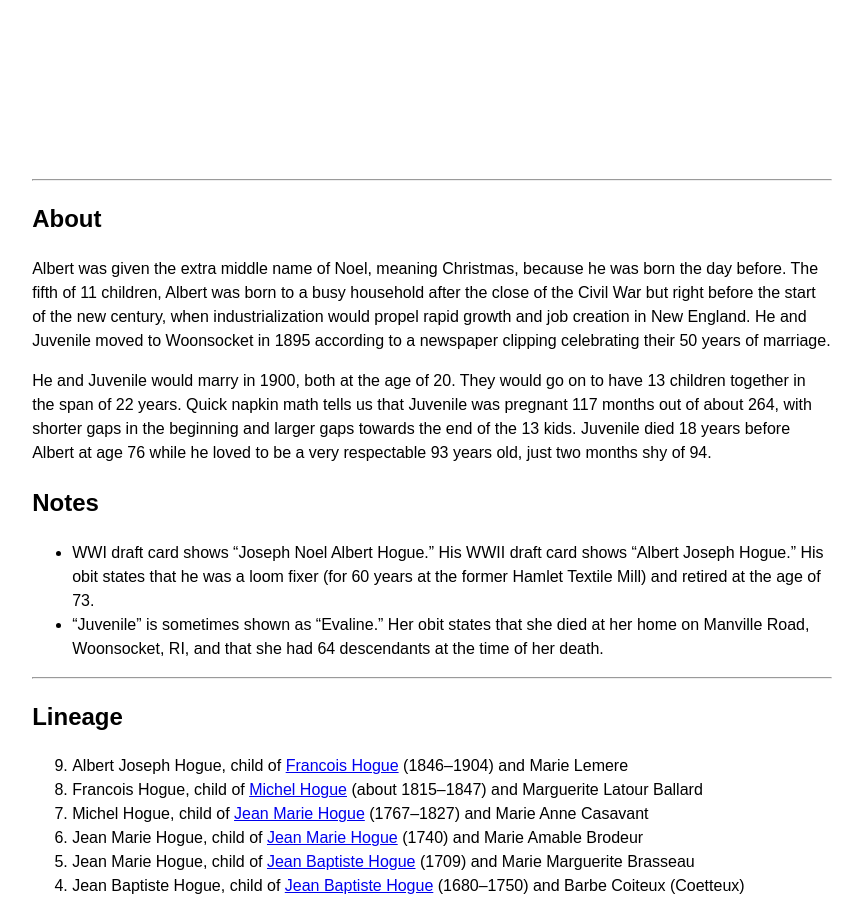
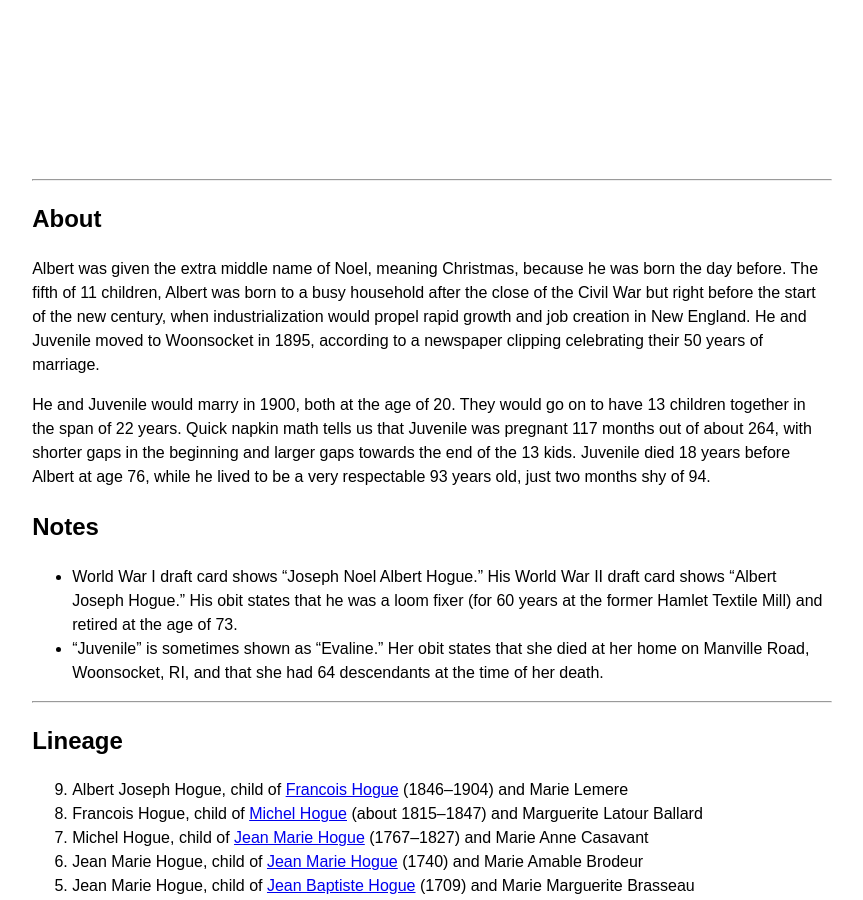
Before and after one commit to highchair/hogue-family-ancestry, a Jekyll site: the page built from _people/1880-albert-j-n-hogue.md, in a window 1280 px wide and 900 px high, scrolled down 2201 px. Shown: the whole window, without its empty margins (19-882 px from the left). Built offline with Jekyll 4.4.1, drawn with Linux system fonts in a browser that asks for light colours.

Commit message:
Update 1880-albert-j-n-hogue.md

```diff
--- a/_people/1880-albert-j-n-hogue.md
+++ b/_people/1880-albert-j-n-hogue.md
@@ -39,12 +39,12 @@ partners:
 
 ## About
 
-Albert was given the extra middle name of <span lang="fr">Noel</span>, meaning Christmas, because he was born the day before. The fifth of 11 children, Albert was born to a busy household after the close of the Civil War but right before the start of the new century, when industrialization would propel rapid growth and job creation in New England. He and Juvenile moved to Woonsocket in 1895 according to a newspaper clipping celebrating their 50 years of marriage.
+Albert was given the extra middle name of <span lang="fr">Noel</span>, meaning Christmas, because he was born the day before. The fifth of 11 children, Albert was born to a busy household after the close of the Civil War but right before the start of the new century, when industrialization would propel rapid growth and job creation in New England. He and Juvenile moved to Woonsocket in 1895, according to a newspaper clipping celebrating their 50 years of marriage.
 
-He and <span lang="fr">Juvenile</span> would marry in 1900, both at the age of 20. They would go on to have 13 children together in the span of 22 years. Quick napkin math tells us that <span lang="fr">Juvenile</span> was pregnant 117 months out of about 264, with shorter gaps in the beginning and larger gaps towards the end of the 13 kids. <span lang="fr">Juvenile</span> died 18 years before Albert at age 76 while he loved to be a very respectable 93 years old, just two months shy of 94.
+He and <span lang="fr">Juvenile</span> would marry in 1900, both at the age of 20. They would go on to have 13 children together in the span of 22 years. Quick napkin math tells us that <span lang="fr">Juvenile</span> was pregnant 117 months out of about 264, with shorter gaps in the beginning and larger gaps towards the end of the 13 kids. <span lang="fr">Juvenile</span> died 18 years before Albert at age 76, while he lived to be a very respectable 93 years old, just two months shy of 94.
 
 
 ## Notes
 
-+ WWI draft card shows “Joseph Noel Albert Hogue.” His WWII draft card shows “Albert Joseph Hogue.” His obit states that he was a loom fixer (for 60 years at the former Hamlet Textile Mill) and retired at the age of 73.
++ World War I draft card shows “Joseph Noel Albert Hogue.” His World War II draft card shows “Albert Joseph Hogue.” His obit states that he was a loom fixer (for 60 years at the former Hamlet Textile Mill) and retired at the age of 73.
 + “Juvenile” is sometimes shown as “Evaline.” Her obit states that she died at her home on Manville Road, Woonsocket, RI, and that she had 64 descendants at the time of her death.
```
